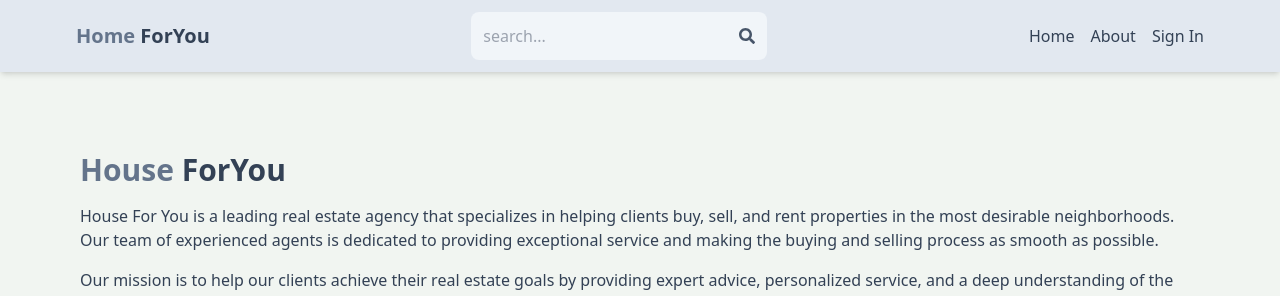
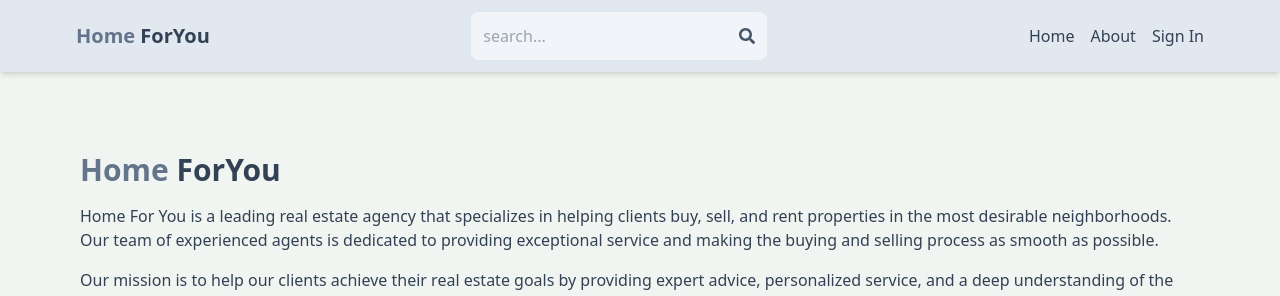
Before and after one commit to asha-github-1996/real-estate, a React (Vite) app in the folder client/: page /about in a window 1280 px wide. Shown: the top 296 px of the page. Built offline with nearby package versions, Linux system fonts and the light colour scheme; no server answers.

Commit message:
Update About.jsx

```diff
--- a/client/src/pages/About.jsx
+++ b/client/src/pages/About.jsx
@@ -6,11 +6,11 @@ const About = () => {
       {/* <h1 className="text-3xl font-bold mb-4 text-slate-800">House</h1> */}
 
       <h1 className="font-bold text-3xl flex flex-wrap mb-4">
-        <span className="text-slate-500">House </span>&nbsp;
+        <span className="text-slate-500">Home </span>&nbsp;
         <span className="text-slate-700">ForYou</span>
       </h1>
       <p className="mb-4 text-slate-700">
-        House For You is a leading real estate agency that specializes in
+        Home For You is a leading real estate agency that specializes in
         helping clients buy, sell, and rent properties in the most desirable
         neighborhoods. Our team of experienced agents is dedicated to providing
         exceptional service and making the buying and selling process as smooth
```
